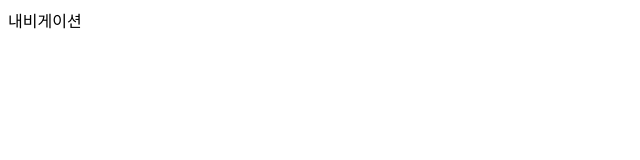
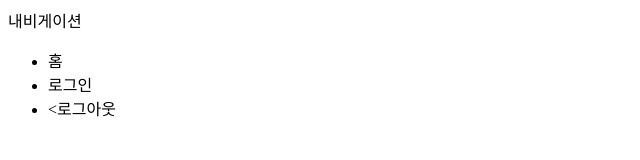
Before and after one commit to str-leshs/MiniHomepage, a plain HTML site: page navigation.html in a window 1280 px wide. Shown: the whole page, without its empty margins (0-640 px from the left). Drawn offline with Linux system fonts and the light colour scheme.

Commit message:
내비게이션에 로그인, 로그아웃 추가

```diff
--- a/navigation.html
+++ b/navigation.html
@@ -8,5 +8,11 @@
 </head>
 <body>
   내비게이션
+
+  <ul>
+    <li>홈</li>
+    <li>로그인</li>
+    <li><로그아웃</li>
+  </ul>
 </body>
 </html>
```
